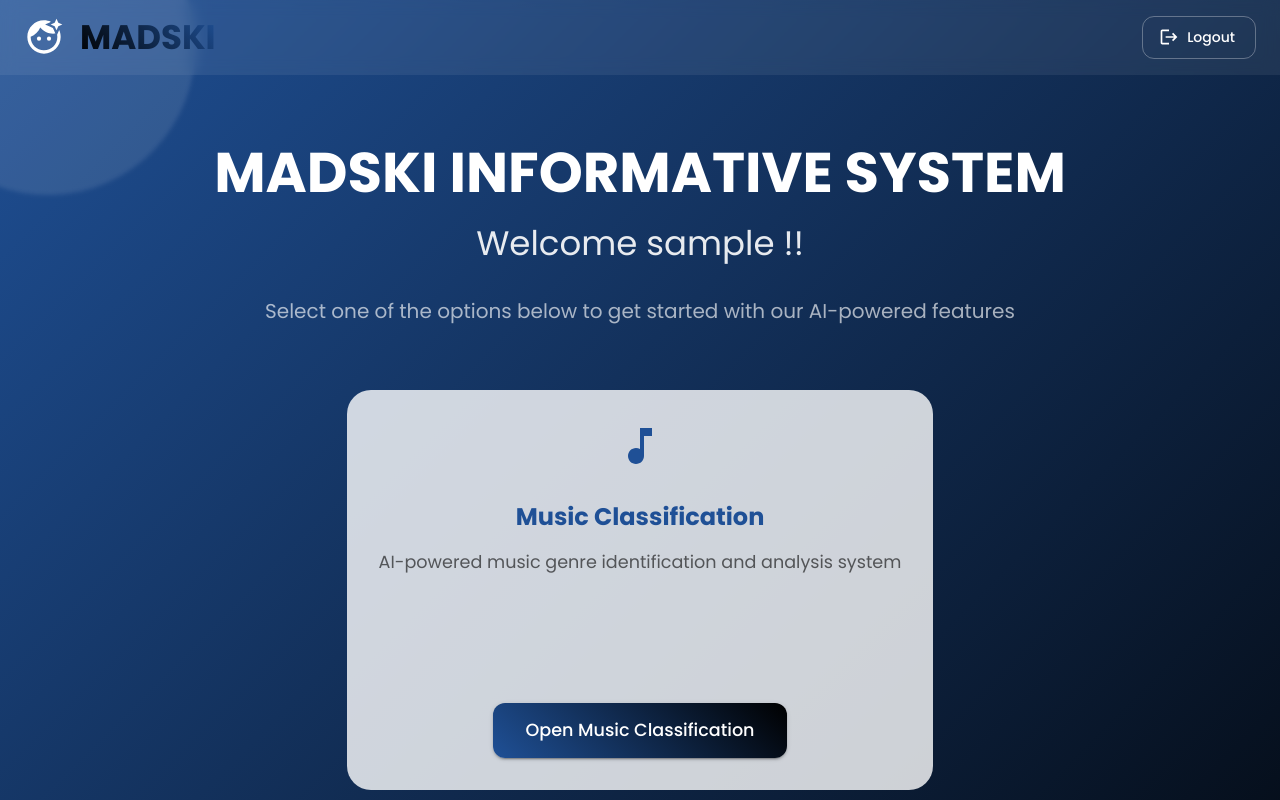
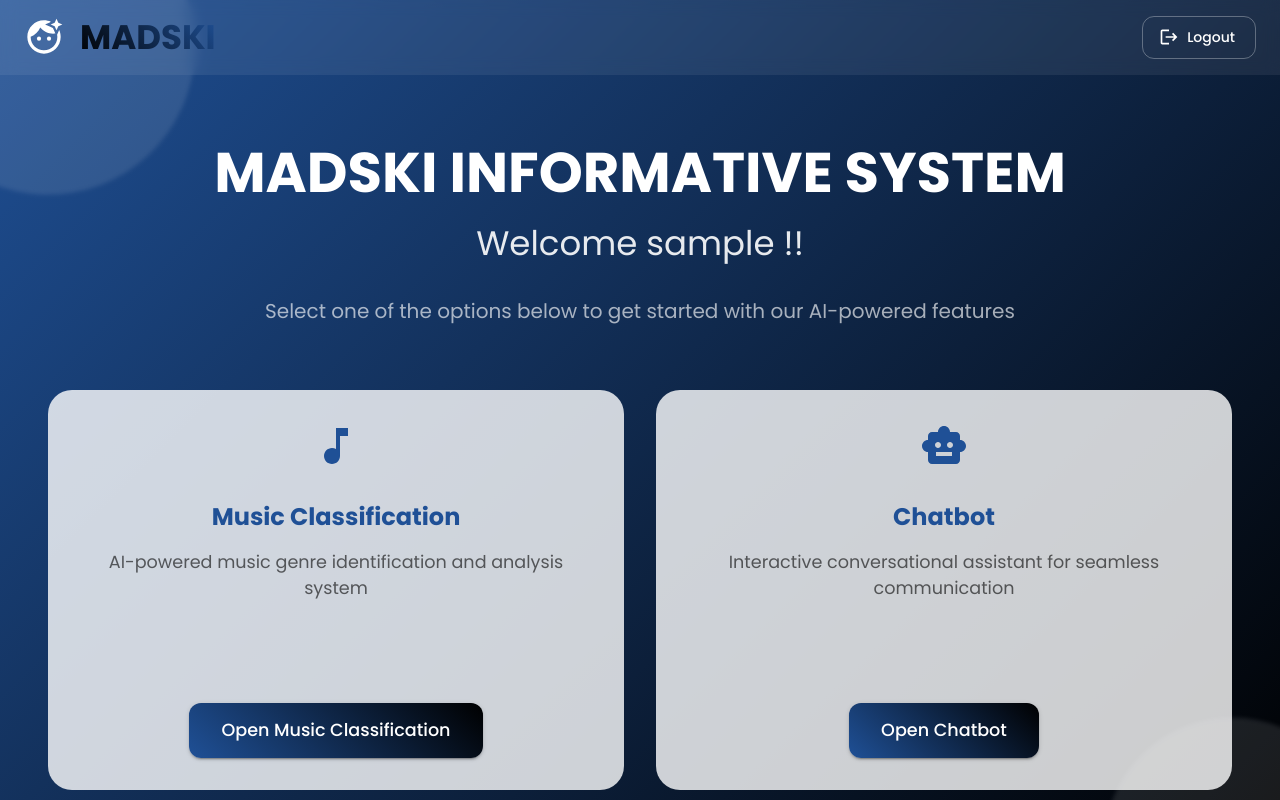
Before and after one commit to Axwaizee/MADSKI, a React (Vite) app: page /dashboard in a window 1280 px wide. Shown: the top 800 px of the page. Built offline with nearby package versions, Linux system fonts and the light colour scheme; no server answers; sample sign-in values are in the browser's storage.

Commit message:
fixed the width issue of cards in dashbaord

```diff
--- a/src/components/Dashboard.jsx
+++ b/src/components/Dashboard.jsx
@@ -187,7 +187,7 @@ export default function Dashboard() {
         {/* Feature Cards */}
         <Grid container spacing={4} justifyContent="center" sx={{ mt: 4 }}>
           {options.map((option, index) => (
-            <Grid item xs={12} md={6} lg={5} key={index}>
+            <Grid item xs={12} md={6} lg={5} key={index} sx={{maxWidth: "45vw"}}>
               <FeatureCard
                 onMouseEnter={() => setHoveredCard(index)}
                 onMouseLeave={() => setHoveredCard(null)}
```
